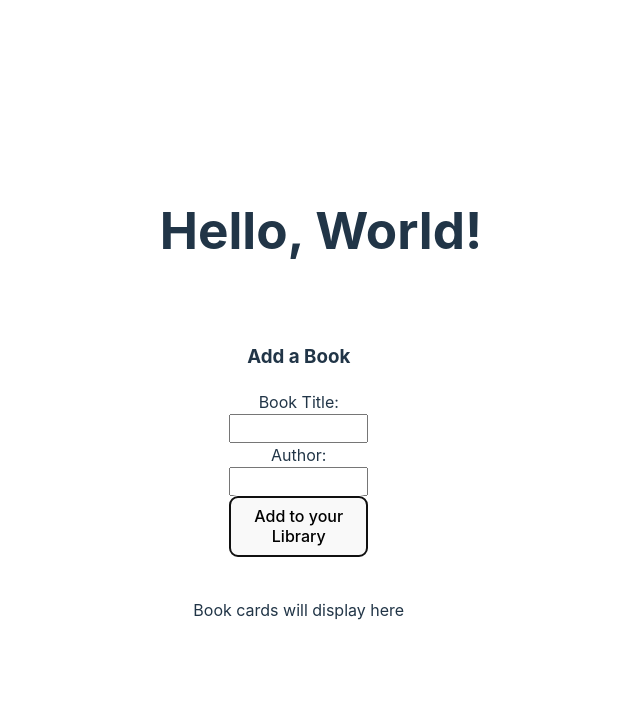
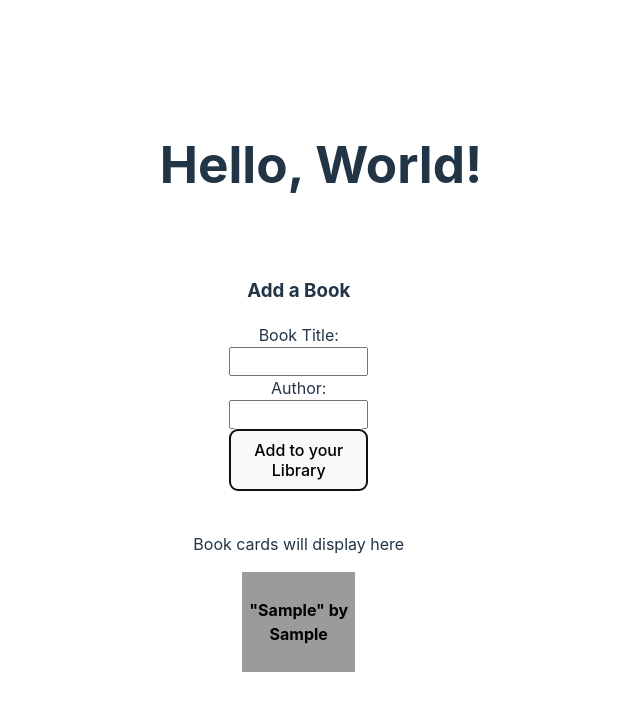
Before and after one commit to adampaley/controlled-forms-in-react-lab, a React (Vite) app: page / in a window 1280 px wide. Both pictures are taken after typing "Sample", "Sample" into the empty fields and a click on the button "Add to your Library". Shown: the top 710 px of the page, without its empty margins (319-959 px from the left). Built offline with nearby package versions, Linux system fonts and the light colour scheme.

Commit message:
completed exercise 5 of lab

```diff
--- a/src/components/Bookshelf/Bookshelf.jsx
+++ b/src/components/Bookshelf/Bookshelf.jsx
@@ -54,6 +54,11 @@ const Bookshelf = (props) => {
             </form>
         </div>
         <div className="bookCardsDiv">Book cards will display here</div>
+            {books.map((book, ind) =>
+              <div className='bookCard'>
+                <h4 key={ind}>"{book.title}" by {book.author} </h4>
+              </div>
+            )}
     </div>
   )
 }
```
